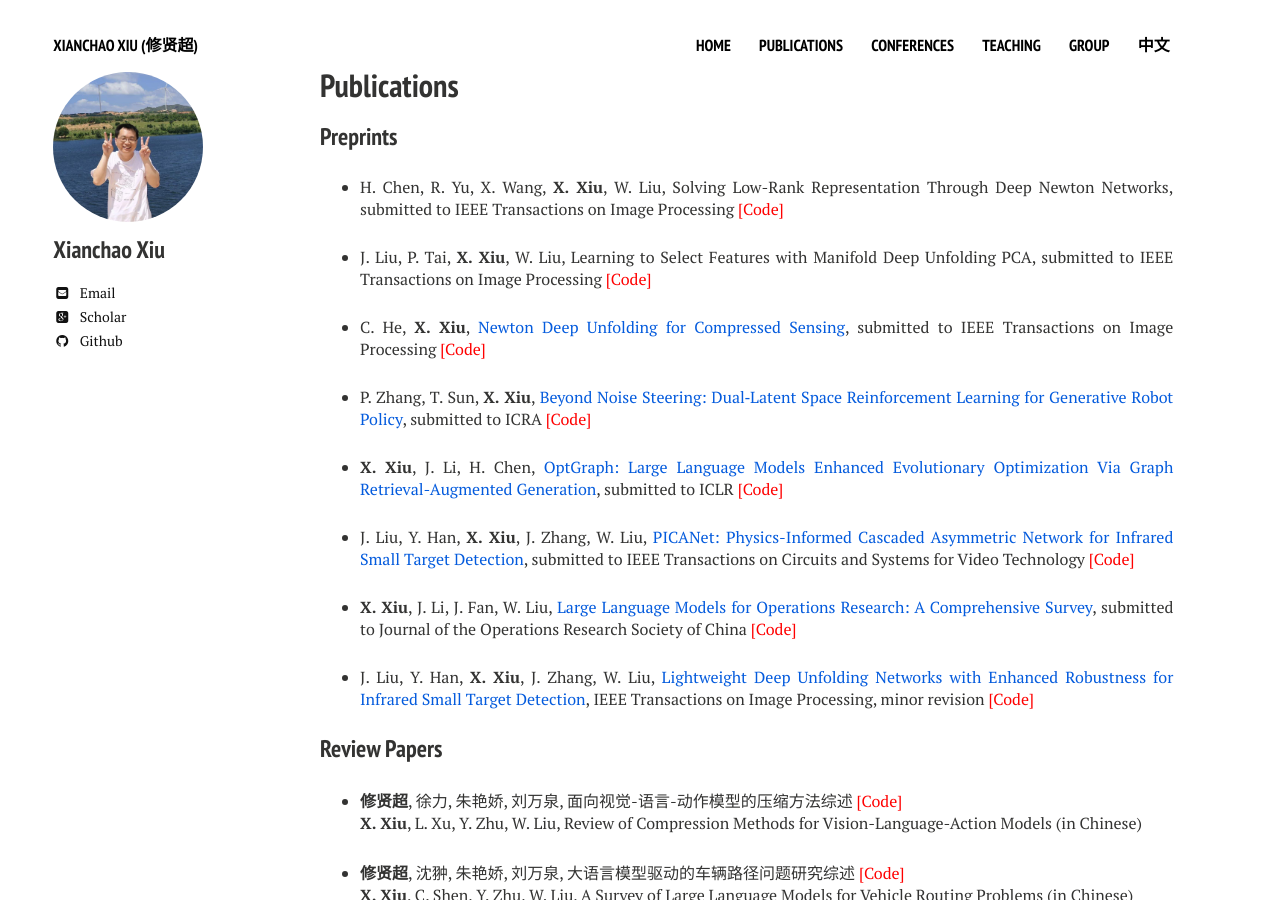
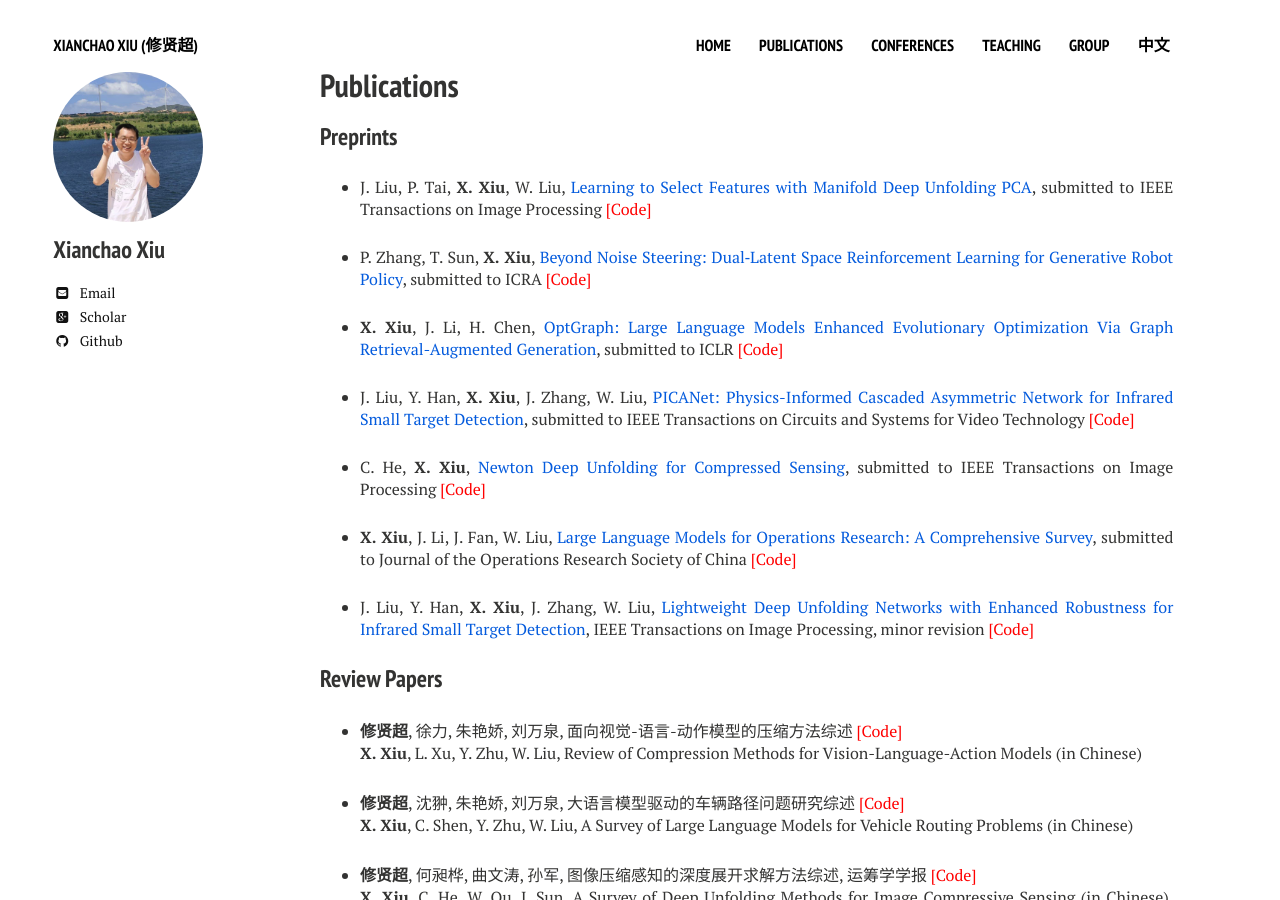
Before and after one commit to xianchaoxiu/xianchaoxiu.github.io, a Jekyll site: the page built from publications/index.md, in a window 1280 px wide and 900 px high. Built offline with Jekyll 4.4.1, drawn with Linux system fonts in a browser that asks for light colours; nearby versions of some CDN libraries.

Commit message:
Update index.md

```diff
--- a/publications/index.md
+++ b/publications/index.md
@@ -10,18 +10,16 @@ share: false
 
 ### Preprints
 
+* J. Liu, P. Tai, <b>X. Xiu</b>, W. Liu, <a href="https://arxiv.org/abs/2609.14391" class="textlink" target="_blank">Learning to Select Features with Manifold Deep Unfolding PCA</a>, submitted to IEEE Transactions on Image Processing <a href="https://github.com/xianchaoxiu/MDUFS" class="textlink" target="_blank" style="color: red;">[Code]</a>
 
-* H. Chen, R. Yu, X. Wang, <b>X. Xiu</b>, W. Liu, Solving Low-Rank Representation Through Deep Newton Networks, submitted to IEEE Transactions on Image Processing <a href="https://github.com/xianchaoxiu/LRRDNN" class="textlink" target="_blank" style="color: red;">[Code]</a>
-
-* J. Liu, P. Tai, <b>X. Xiu</b>, W. Liu,  Learning to Select Features with Manifold Deep Unfolding PCA, submitted to IEEE Transactions on Image Processing <a href="https://github.com/xianchaoxiu/MDUFS" class="textlink" target="_blank" style="color: red;">[Code]</a>
-
-* C. He, <b>X. Xiu</b>, <a href="https://arxiv.org/abs/2609.14391" class="textlink" target="_blank">Newton Deep Unfolding for Compressed Sensing</a>, submitted to IEEE Transactions on Image Processing <a href="https://github.com/xianchaoxiu/DNU-Net" class="textlink" target="_blank" style="color: red;">[Code]</a>
 
 * P. Zhang, T. Sun, <b>X. Xiu</b>, <a href="https://arxiv.org/abs/2609.11270" class="textlink" target="_blank">Beyond Noise Steering: Dual‑Latent Space Reinforcement Learning for Generative Robot Policy</a>, submitted to ICRA <a href="https://github.com/xianchaoxiu/DLSRL" class="textlink" target="_blank" style="color: red;">[Code]</a>
 
 * <b>X. Xiu</b>, J. Li, H. Chen, <a href="https://arxiv.org/abs/2607.27918" class="textlink" target="_blank">OptGraph: Large Language Models Enhanced Evolutionary Optimization Via Graph Retrieval-Augmented Generation</a>, submitted to ICLR <a href="https://github.com/xianchaoxiu/OptGraph" class="textlink" target="_blank" style="color: red;">[Code]</a>
 
 * J. Liu, Y. Han, <b>X. Xiu</b>, J. Zhang, W. Liu, <a href="https://arxiv.org/abs/2609.07515" class="textlink" target="_blank">PICANet: Physics-Informed Cascaded Asymmetric Network for Infrared Small Target Detection</a>,  submitted to IEEE Transactions on Circuits and Systems for Video Technology <a href="https://github.com/xianchaoxiu/PICANet" class="textlink" target="_blank" style="color: red;">[Code]</a>
+
+* C. He, <b>X. Xiu</b>, <a href="https://arxiv.org/abs/2609.14391" class="textlink" target="_blank">Newton Deep Unfolding for Compressed Sensing</a>, submitted to IEEE Transactions on Image Processing <a href="https://github.com/xianchaoxiu/DNU-Net" class="textlink" target="_blank" style="color: red;">[Code]</a>
 
 * <b>X. Xiu</b>, J. Li, J. Fan, W. Liu, <a href="https://arxiv.org/abs/2605.20849" class="textlink" target="_blank">Large Language Models for Operations Research: A Comprehensive Survey</a>, submitted to Journal of the Operations Research Society of China <a href="https://github.com/xianchaoxiu/LLM4OR" class="textlink" target="_blank" style="color: red;">[Code]</a>
 
```
